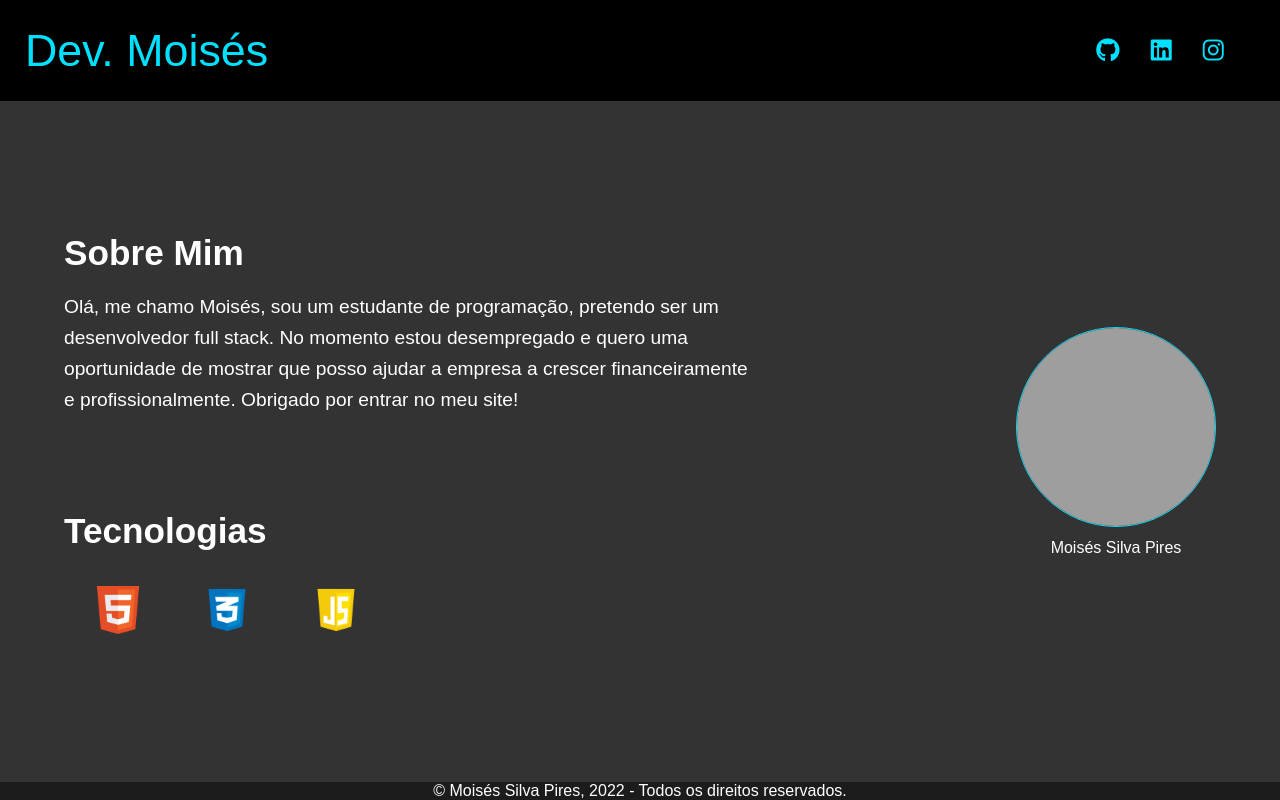
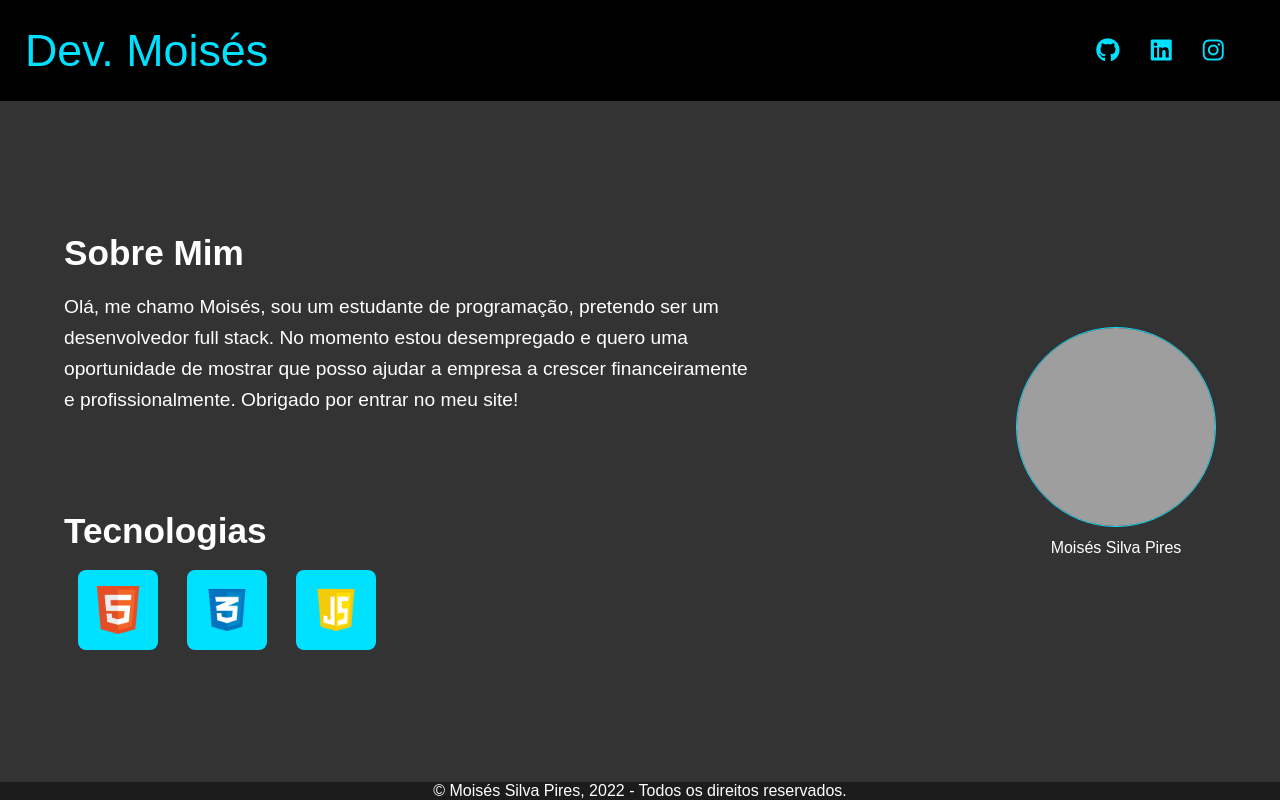
Before and after one commit to moises-sp/moises-sp.github.io, a plain HTML site: page index.html in a window 1280 px wide. Drawn offline with Linux system fonts and the light colour scheme; grey boxes are pictures that could not be loaded; a web font is replaced by a local one.

Commit message:
modified

```diff
--- a/css/main.css
+++ b/css/main.css
@@ -40,6 +40,7 @@ main .techs .cards-container .card {
     width: 80px;
     height: 80px;
     padding: 10px;
+    background-color: #00e0ff;
     border-radius: 8px;
     margin-right: 0.9em;
     margin-left: 0.9em;
```
